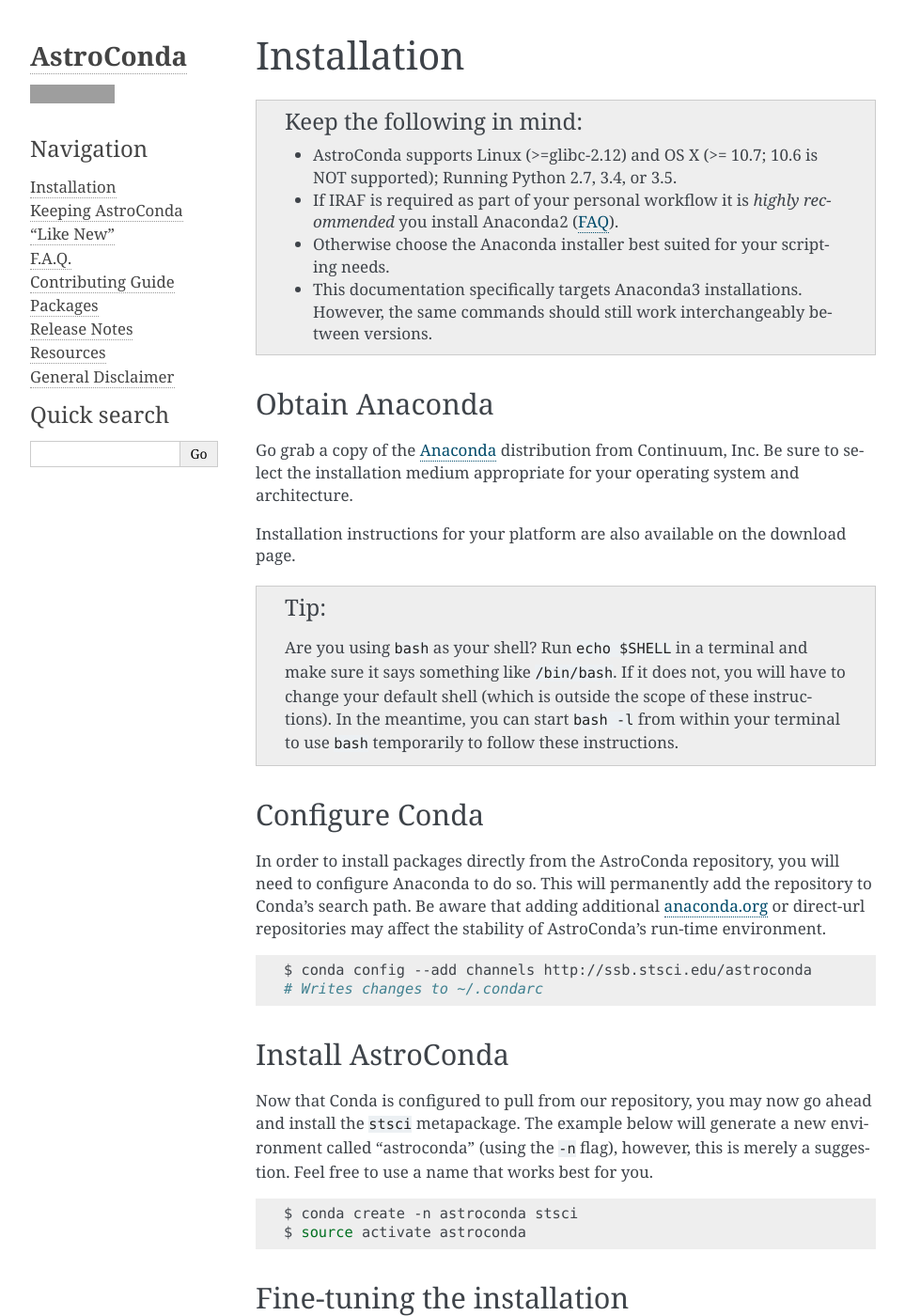
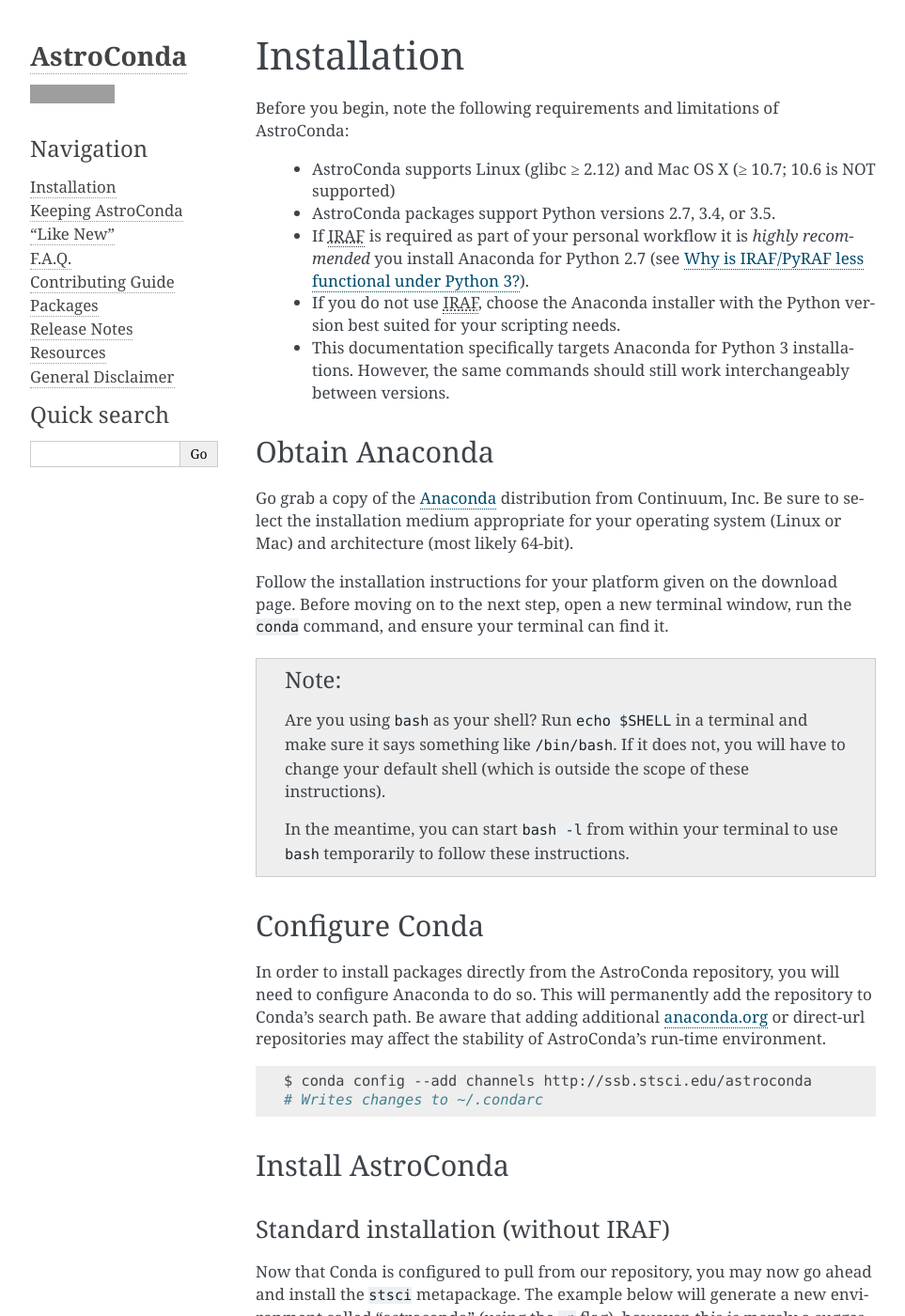
Before and after one commit to jhunkeler/astroconda, a Sphinx documentation site: the page built from source/installation.rst, in a window 1280 px wide and 1400 px high. Shown: the whole window at 94% size, without its empty margins (148-1111 px from the left). Built offline with Sphinx 7.4.7, drawn with Linux system fonts in a browser that asks for light colours; some of the changed text lies outside the part shown; grey boxes are pictures that could not be loaded.

Commit message:
Expand on installation instructions

```diff
--- a/source/faq.rst
+++ b/source/faq.rst
@@ -74,6 +74,8 @@
 
 ``conda install -n astroconda iraf pyraf``
 
+.. _iraf_python3:
+
 Why is IRAF/PyRAF less functional under Python 3?
 =================================================
 
--- a/source/index.rst
+++ b/source/index.rst
@@ -1,8 +1,3 @@
-.. AstroConda documentation master file, created by
-   sphinx-quickstart on Wed Mar 16 23:13:03 2016.
-   You can adapt this file completely to your liking, but it should at least
-   contain the root `toctree` directive.
-
 Welcome to AstroConda's documentation!
 ======================================
 
--- a/source/installation.rst
+++ b/source/installation.rst
@@ -2,25 +2,26 @@
 Installation
 ############
 
-.. admonition:: Keep the following in mind
+Before you begin, note the following requirements and limitations of AstroConda:
 
-    - AstroConda supports Linux (>=glibc-2.12) and OS X (>= 10.7; 10.6 is NOT supported); Running Python 2.7, 3.4, or 3.5.
-    - If IRAF is required as part of your personal workflow it is *highly recommended* you install Anaconda2 (`FAQ <faq.html#why-is-iraf-pyraf-less-functional-under-python-3>`_).
-    - Otherwise choose the Anaconda installer best suited for your scripting needs.
-    - This documentation specifically targets Anaconda3 installations. However, the same commands should still work interchangeably between versions.
+    - AstroConda supports Linux (glibc ≥ 2.12) and Mac OS X (≥ 10.7; 10.6 is NOT supported)
+    - AstroConda packages support Python versions 2.7, 3.4, or 3.5.
+    - If :abbr:`IRAF (Image Reduction and Analysis Facility)` is required as part of your personal workflow it is *highly recommended* you install Anaconda for Python 2.7 (see :ref:`iraf_python3`).
+    - If you do not use :abbr:`IRAF (Image Reduction and Analysis Facility)`, choose the Anaconda installer with the Python version best suited for your scripting needs.
+    - This documentation specifically targets Anaconda for Python 3 installations. However, the same commands should still work interchangeably between versions.
 
 Obtain Anaconda
 ===============
 
-Go grab a copy of the `Anaconda <https://www.continuum.io/downloads>`_ distribution from Continuum, Inc. Be sure to select
-the installation medium appropriate for your operating system and architecture.
+Go grab a copy of the `Anaconda <https://www.continuum.io/downloads>`_ distribution from Continuum, Inc. Be sure to select the installation medium appropriate for your operating system (Linux or Mac) and architecture (most likely 64-bit).
 
-Installation instructions for your platform are also available on the download page.
+Follow the installation instructions for your platform given on the download page. Before moving on to the next step, open a new terminal window, run the ``conda`` command, and ensure your terminal can find it.
 
-.. tip::
+.. note::
 
     Are you using ``bash`` as your shell? Run ``echo $SHELL`` in a terminal and make sure it says something like ``/bin/bash``.
     If it does not, you will have to change your default shell (which is outside the scope of these instructions).
+
     In the meantime, you can start ``bash -l`` from within your terminal to use ``bash`` temporarily to follow these instructions.
 
 
@@ -41,6 +42,9 @@
 Install AstroConda
 ==================
 
+Standard installation (without IRAF)
+------------------------------------
+
 Now that Conda is configured to pull from our repository, you may now go ahead and install the ``stsci`` metapackage.
 The example below will generate a new environment called "astroconda" (using the ``-n`` flag),
 however, this is merely a suggestion. Feel free to use a name that works best for you.
@@ -48,17 +52,75 @@
 .. code-block:: sh
 
     $ conda create -n astroconda stsci
+
+This will prompt you to confirm the installation of all the STScI packages available in AstroConda. Once they are installed, the following command "activates" the astroconda environment, making these packages available to you.
+
+.. code-block:: sh
+
     $ source activate astroconda
 
+.. note::
+
+    Though it is repeated a lot in examples, ``source activate astroconda`` only needs to be run once per terminal session. Running this command ensures subsequent commands will take effect only in the ``astroconda`` environment, keeping your system organized.
+
+    To deactivate the ``astroconda`` environment, close your terminal window or run ``source deactivate astroconda``.
+
+
+Installation with legacy IRAF support
+-------------------------------------
+
+The developers of AstroConda have limited resources to support :abbr:`IRAF (Image Reduction and Analysis Facility)`, but users that require the ability to run IRAF and PyRAF tasks may want to install it through AstroConda.
+
+IRAF is not installed by default, so the AstroConda install command is a little different.
+
+.. code-block:: sh
+
+    $ conda create -n astroconda python=2.7 iraf pyraf stsci
+
+Then, just as with the default installation, it is necessary to activate the environment to make its commands and packages available.
+
+.. code-block:: sh
+
+    $ source activate astroconda
+
+.. note::
+
+    Support for using Python 2.7 and IRAF is being gradually phased out by STScI maintainers. In the transitional period, you may wish to install AstroConda with the default settings but maintain a Python 2.7 + IRAF environment for testing. The following commands create an ``astroconda`` environment with the default settings, and an ``iraf27`` environment with IRAF.
+
+    .. code-block:: sh
+
+        $ conda create -n astroconda stsci
+        $ conda create -n iraf27 python=2.7 iraf pyraf stsci
+
+    Then, simply ``source activate astroconda`` for day-to-day use or ``source activate iraf27`` for work that requires IRAF. These two environments will be managed separately, allowing you to update only one or the other (see :doc:`updating`).
 
 Fine-tuning the installation
 ============================
 
 If you are short on hard drive space, have a slow internet connection, or are simply not interested in installing
 *everything but the kitchen sink*; please feel free to peruse the `manifest <http://ssb.stsci.edu/astroconda>`_ and
-install a custom mix of packages *tailored to your needs*.
+install a custom mix of packages tailored to your needs.
 
 .. code-block:: sh
 
     $ conda create -n astroconda [package [package ...]]
     $ source activate astroconda
+
+Installing other packages
+=========================
+
+AstroConda provides a suite of packages that are known to work well together and are supported by engineers from STScI. However, being built on top of the widely-used ``conda`` tools for managing Python environments, AstroConda also supports the installation of additional 3rd-party packages.
+
+Full documentation of the ``conda`` tool is available from Continuum Analytics, its creators and maintainers: http://conda.pydata.org/docs/using/index.html. However, we have provided a brief explanation of 3rd-party package installation below for quick reference.
+
+For scientific packages available through Anaconda, installation is as simple as::
+
+    $ source activate astroconda
+    $ conda install nameofpkg
+
+Often, the easiest way to see if the package is available through Anaconda is to try installing it. The full list of packages is available here: http://repo.continuum.io/pkgs/.
+
+The Python-standard tool ``pip`` is also available to install packages distributed through the Python Package Index (PyPI)::
+
+    $ source activate astroconda
+    $ pip install nameofpkg
--- a/source/release_notes.rst
+++ b/source/release_notes.rst
@@ -66,9 +66,7 @@
 The latest version of calcos (3.0) throws an IndexError when the range
 of the 2zxtab is 0 to 100%. Handle this case separately, always
 integrating over the whole height of the extraction box to duplicate the
-behavior of the boxcar
-
-option.
+behavior of the boxcar option.
 
 Ignore DQ flag DQ\_GAIN\_SAG\_HOLE in background regions in profile alignment step
 ^^^^^^^^^^^^^^^^^^^^^^^^^^^^^^^^^^^^^^^^^^^^^^^^^^^^^^^^^^^^^^^^^^^^^^^^^^^^^^^^^^
```
